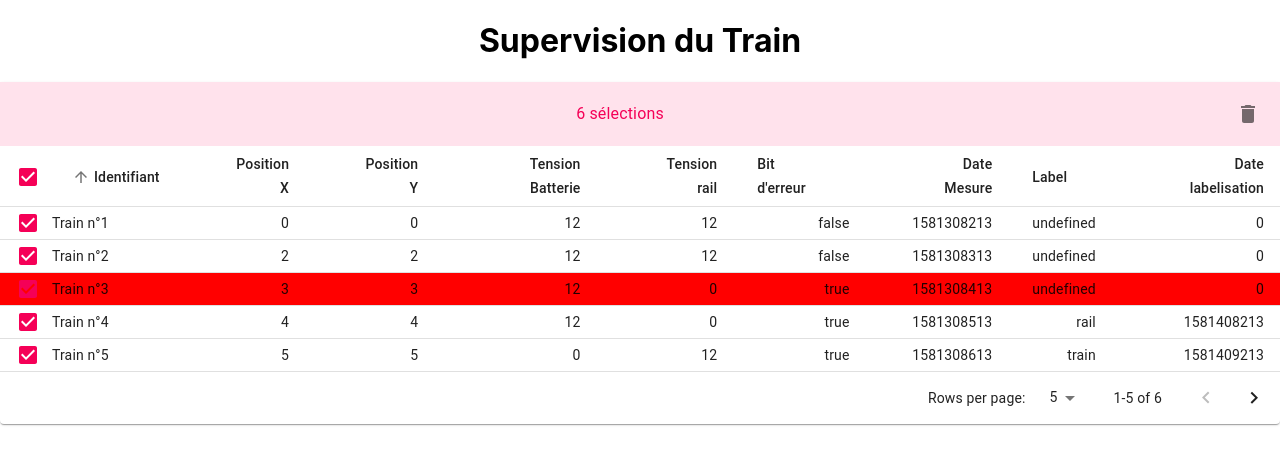
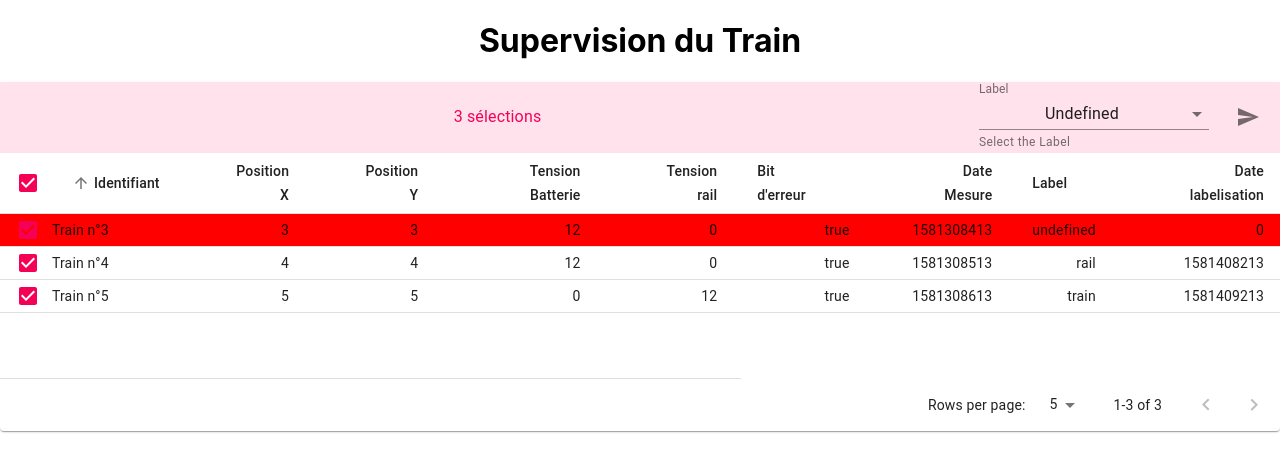
Before and after one commit to rubensitbon/supervision-train-issues, a React (Create React App) app: page / in a window 1280 px wide. Both pictures are taken after a click on the element 28 px from the left and 176 px from the top of the page. Shown: the top 472 px of the page. Built offline with nearby package versions, Linux system fonts and the light colour scheme.

Commit message:
Update table

```diff
--- a/src/components/Table/Table.tsx
+++ b/src/components/Table/Table.tsx
@@ -20,8 +20,10 @@ import Paper from '@material-ui/core/Paper';
 import Checkbox from '@material-ui/core/Checkbox';
 import IconButton from '@material-ui/core/IconButton';
 import Tooltip from '@material-ui/core/Tooltip';
-import DeleteIcon from '@material-ui/icons/Delete';
+import SendIcon from '@material-ui/icons/Send';
 import FilterListIcon from '@material-ui/icons/FilterList';
+import TextField from '@material-ui/core/TextField';
+import MenuItem from '@material-ui/core/MenuItem';
 
 interface MyData {
   trainId: number;
@@ -253,13 +255,40 @@ const useToolbarStyles = makeStyles((theme: Theme) =>
   })
 );
 
+const updateList = [
+  {
+    value: 'undefined',
+    label: 'Undefined'
+  },
+  {
+    value: 'train',
+    label: 'Train'
+  },
+  {
+    value: 'rail',
+    label: 'Rail'
+  },
+  {
+    value: 'clear',
+    label: 'Clear'
+  }
+];
+
 interface EnhancedTableToolbarProps {
   numSelected: number;
+  handleFilter: () => void;
+  isFilter: boolean;
+  update: string;
+  setUpdate: (value: string) => void;
 }
 
 const EnhancedTableToolbar = (props: EnhancedTableToolbarProps) => {
   const classes = useToolbarStyles();
-  const { numSelected } = props;
+  const { numSelected, handleFilter, isFilter, update, setUpdate } = props;
+
+  const handleChange = (event: React.ChangeEvent<HTMLInputElement>) => {
+    setUpdate(event.target.value);
+  };
 
   return (
     <Toolbar
@@ -281,14 +310,34 @@ const EnhancedTableToolbar = (props: EnhancedTableToolbarProps) => {
         </Typography>
       )}
       {numSelected > 0 ? (
-        <Tooltip title="Delete">
-          <IconButton aria-label="delete">
-            <DeleteIcon />
-          </IconButton>
-        </Tooltip>
+        <>
+          <TextField
+            select
+            label="Label"
+            value={update}
+            onChange={handleChange}
+            helperText="Select the Label"
+            style={{ width: '300px', marginRight: '15px' }}
+          >
+            {updateList.map(option => (
+              <MenuItem key={option.value} value={option.value}>
+                {option.label}
+              </MenuItem>
+            ))}
+          </TextField>
+          <Tooltip title="Delete">
+            <IconButton aria-label="delete">
+              <SendIcon />
+            </IconButton>
+          </Tooltip>
+        </>
       ) : (
         <Tooltip title="Filter list">
-          <IconButton aria-label="filter list">
+          <IconButton
+            onClick={handleFilter}
+            color={isFilter ? 'primary' : 'secondary'}
+            aria-label="filter list"
+          >
             <FilterListIcon />
           </IconButton>
         </Tooltip>
@@ -330,6 +379,11 @@ export default function EnhancedTable() {
   const [selected, setSelected] = React.useState<number[]>([]);
   const [page, setPage] = React.useState(0);
   const [rowsPerPage, setRowsPerPage] = React.useState(5);
+  const [rows, setRows] = React.useState(
+    myRows.filter(row => row.errorBit === 'true')
+  );
+  const [isFilter, setIsFilter] = React.useState(true);
+  const [update, setUpdate] = React.useState('undefined');
 
   const handleRequestSort = (
     event: React.MouseEvent<unknown>,
@@ -342,7 +396,7 @@ export default function EnhancedTable() {
 
   const handleSelectAllClick = (event: React.ChangeEvent<HTMLInputElement>) => {
     if (event.target.checked) {
-      const newSelecteds = myRows.map(n => n.trainId);
+      const newSelecteds = rows.map(n => n.trainId);
       setSelected(newSelecteds);
       return;
     }
@@ -369,6 +423,13 @@ export default function EnhancedTable() {
     setSelected(newSelected);
   };
 
+  const handleFilter = () => {
+    isFilter
+      ? setRows(myRows)
+      : setRows(myRows.filter(row => row.errorBit === 'true'));
+    setIsFilter(!isFilter);
+  };
+
   const handleChangePage = (event: unknown, newPage: number) => {
     setPage(newPage);
   };
@@ -383,12 +444,18 @@ export default function EnhancedTable() {
   const isSelected = (trainId: number) => selected.indexOf(trainId) !== -1;
 
   const emptyRows =
-    rowsPerPage - Math.min(rowsPerPage, myRows.length - page * rowsPerPage);
+    rowsPerPage - Math.min(rowsPerPage, rows.length - page * rowsPerPage);
 
   return (
     <div className={classes.root}>
       <Paper className={classes.paper}>
-        <EnhancedTableToolbar numSelected={selected.length} />
+        <EnhancedTableToolbar
+          numSelected={selected.length}
+          handleFilter={handleFilter}
+          isFilter={isFilter}
+          update={update}
+          setUpdate={setUpdate}
+        />
         <TableContainer>
           <Table
             className={classes.table}
@@ -403,10 +470,10 @@ export default function EnhancedTable() {
               orderBy={orderBy}
               onSelectAllClick={handleSelectAllClick}
               onRequestSort={handleRequestSort}
-              rowCount={myRows.length}
+              rowCount={rows.length}
             />
             <TableBody>
-              {stableSort(myRows, getComparator(order, orderBy))
+              {stableSort(rows, getComparator(order, orderBy))
                 .slice(page * rowsPerPage, page * rowsPerPage + rowsPerPage)
                 .map((row, index) => {
                   const isItemSelected = isSelected(row.trainId);
@@ -464,7 +531,7 @@ export default function EnhancedTable() {
         <TablePagination
           rowsPerPageOptions={[5, 10, 25]}
           component="div"
-          count={myRows.length}
+          count={rows.length}
           rowsPerPage={rowsPerPage}
           page={page}
           onChangePage={handleChangePage}
```
